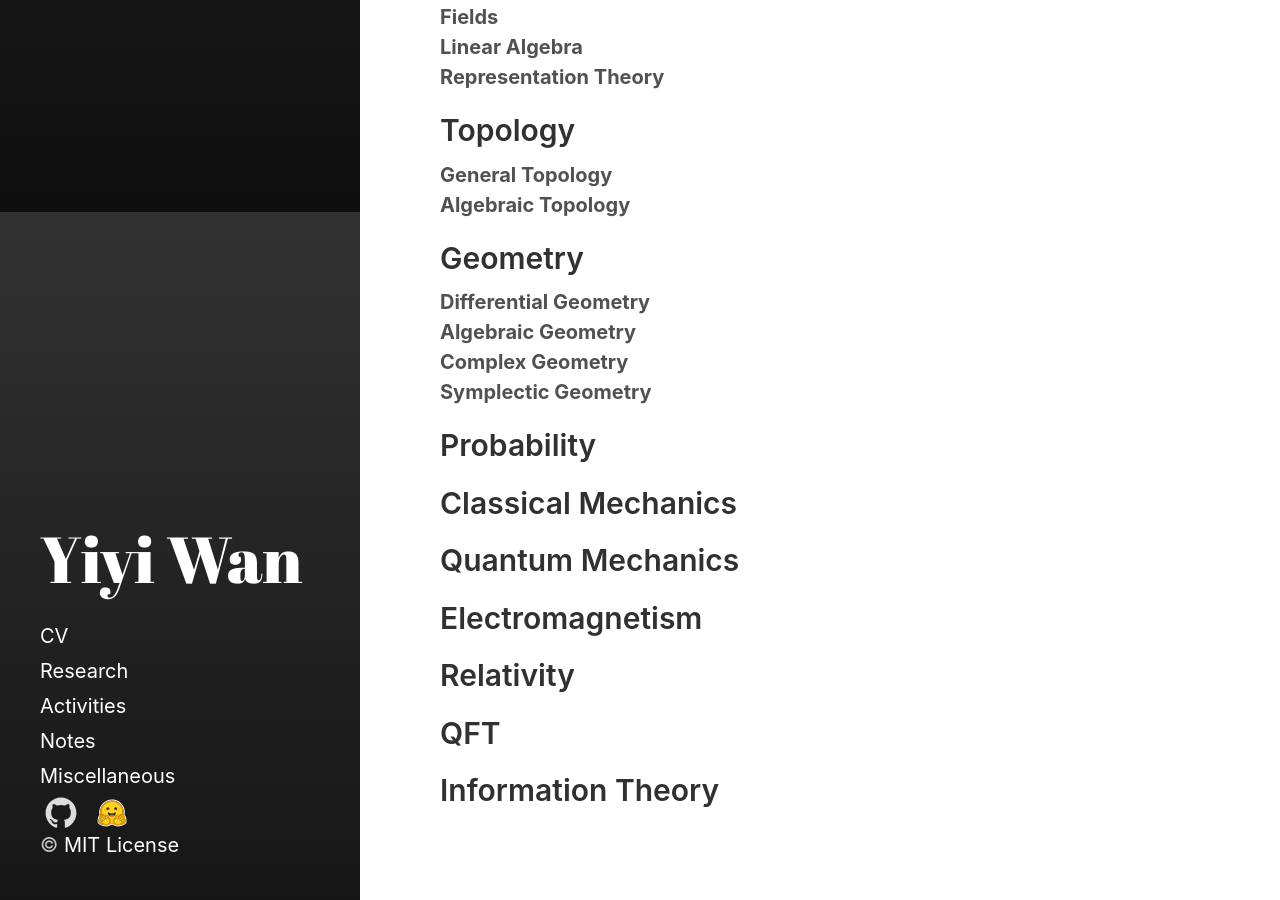
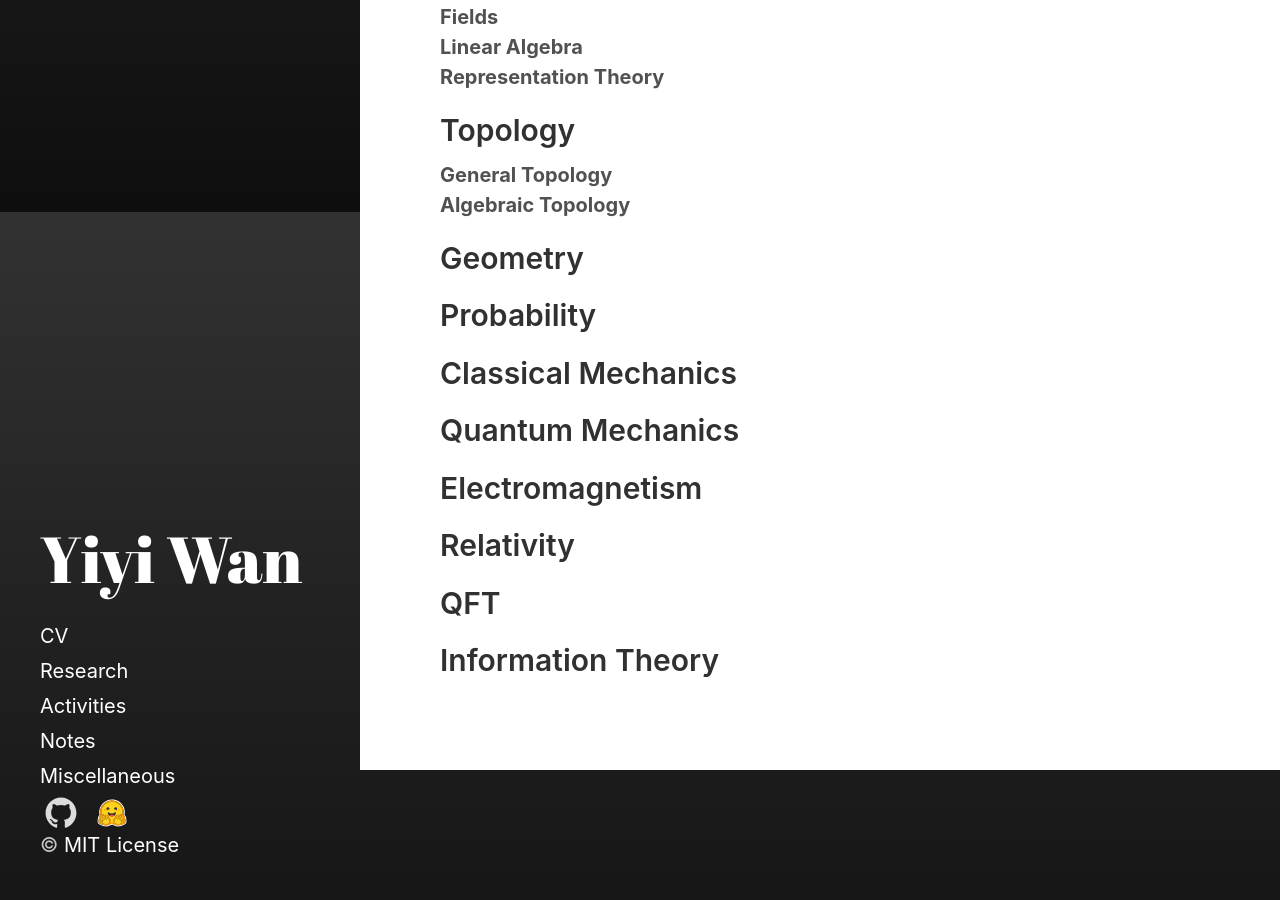
Before and after one commit to Roimex/Roimex.github.io, a Jekyll site: the page built from pages/notes/research/tout-en-un.md, in a window 1280 px wide and 900 px high, scrolled down 688 px. Built offline with Jekyll 4.4.1, drawn with Linux system fonts in a browser that asks for light colours.

Commit message:
Update tout-en-un.md

```diff
--- a/pages/notes/research/tout-en-un.md
+++ b/pages/notes/research/tout-en-un.md
@@ -45,15 +45,6 @@ permalink: /notes/research/tout-en-un
 </dl>
 
 <h2>Geometry</h2>
-<dl>
-  <dt>Differential Geometry</dt>
-
-  <dt>Algebraic Geometry</dt>
-
-  <dt>Complex Geometry</dt>
-
-  <dt>Symplectic Geometry</dt>
-</dl>
 
 <h2>Probability</h2>
 
```
